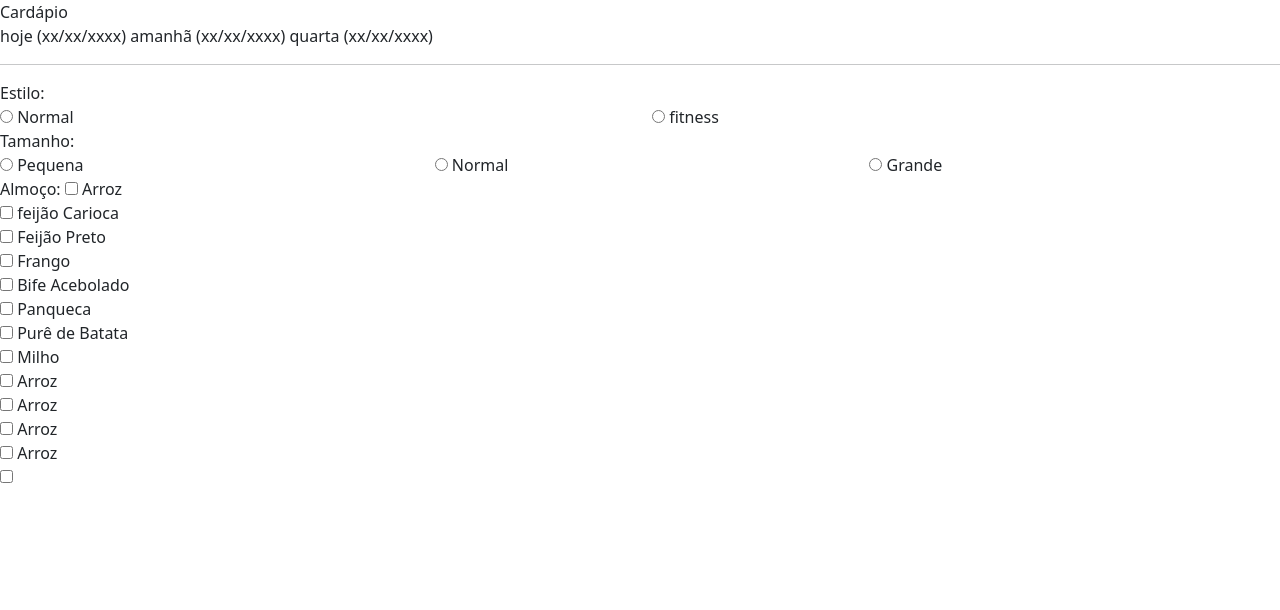
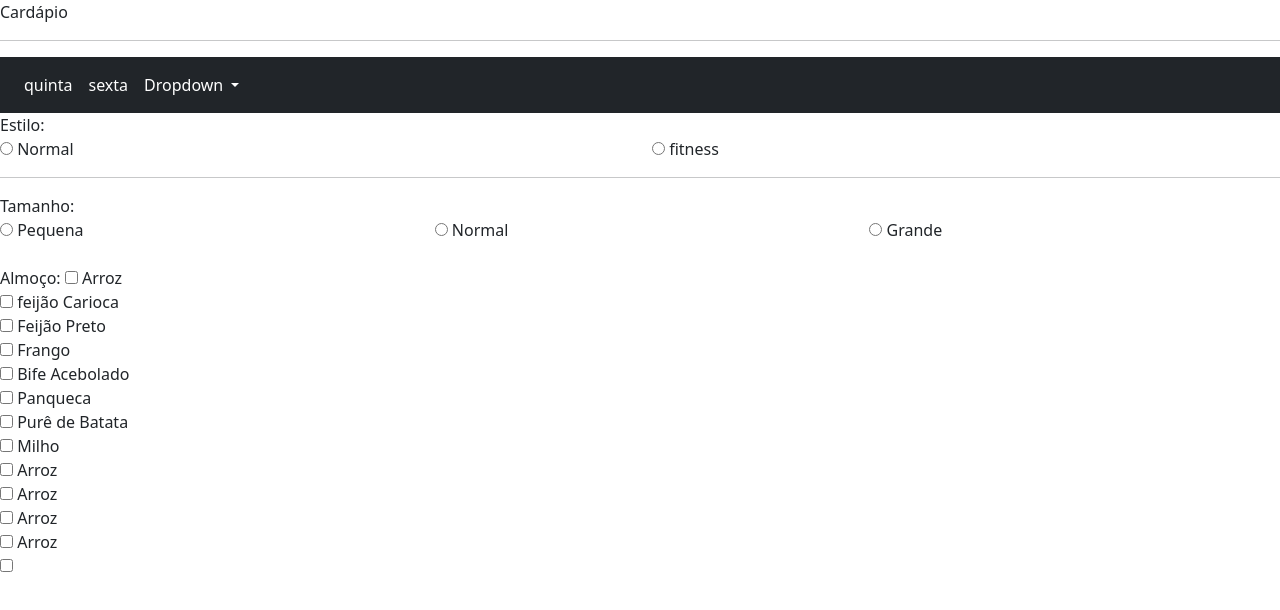
Before and after one commit to Nikolasfurtado/CantinaVirtual, a plain HTML site: page menu.html in a window 1280 px wide. Drawn offline with nearby package versions, Linux system fonts and the light colour scheme.

Commit message:
new features added
starting menu composition with js for marking actual and future date for menu.

```diff
--- a/like_button.js
+++ b/like_button.js
@@ -1,4 +1,23 @@
-// ... o código inicial que você copiou ...
+function puxa() {
 
-const domContainer = document.querySelector('#like_button_container');
-ReactDOM.render(e(LikeButton), domContainer);
+    {
+        dayName = new Array("domingo", "segunda", "terça", "quarta", "quinta", "sexta", "sábado");
+        monName = new Array("janeiro", "fevereiro", "março", "abril", "Maio", "junho", "agosto", "outubro", "novembro", "dezembro");
+        now = new Date;
+    }
+
+    var today = document.getElementById("today");
+    today.innerHTML = dayName[now.getDay()];
+
+    var tomorrow = document.getElementById("tomorrow");
+    tomorrow.innerHTML = dayName[now.getDay() + 1];
+
+
+
+    //("Hoje é " + now.getDay() + ", " + now.getDate() + " de " + now.getMonth() + " de " + now.getFullYear());
+
+
+    ////html para ajustar
+    //test.innerHTML = ("<h1> Hoje é " + dayName[now.getDay()] + ", " + now.getDate() + " de " + monName[now.getMonth()] + " de " + now.getFullYear() + ". </h1>");
+
+}
--- a/menu.html
+++ b/menu.html
@@ -15,15 +15,43 @@
     <title>Menu</title>
 </head>
 
-<body>
+<body onload="puxa()">
     <div>Cardápio</div>
-
-    <div>
-        hoje (xx/xx/xxxx) amanhã (xx/xx/xxxx) quarta (xx/xx/xxxx)
-    </div>
     <hr>
 
     <div>
+        <nav class=" navbar navbar-expand-lg navbar-light bg-dark ">
+            <a class="navbar-brand" href="#"></a>
+            <button class="navbar-toggler" type="button" data-toggle="collapse" data-target="#navbarSupportedContent" aria-controls="navbarSupportedContent" aria-expanded="false" aria-label="Toggle navigation">
+              <span class="navbar-toggler-icon"></span>
+            </button>
+
+            <div class="collapse navbar-collapse" id="navbarSupportedContent">
+                <ul class="navbar-nav mr-auto">
+                    <li class="nav-item active">
+                        <a id="today" class="text-white nav-link" href="#">Home <span class="sr-only">(current)</span></a>
+                    </li>
+                    <li class="nav-item">
+                        <a id="tomorrow" class="text-white nav-link" href="#">Link</a>
+                    </li>
+                    <li class="nav-item dropdown">
+                        <a class="text-white nav-link dropdown-toggle" href="#" id="navbarDropdown" role="button" data-toggle="dropdown" aria-haspopup="true" aria-expanded="false">
+                    Dropdown
+                  </a>
+                        <div class="dropdown-menu" aria-labelledby="navbarDropdown">
+                            <a class="dropdown-item" href="#">Action</a>
+                            <a class="dropdown-item" href="#">Another action</a>
+                            <div class="dropdown-divider"></div>
+                            <a class="dropdown-item" href="#">Something else here</a>
+                        </div>
+                    </li>
+
+                </ul>
+
+            </div>
+        </nav>
+
+
         Estilo:
         <div class="row">
             <div class="col">
@@ -35,9 +63,7 @@
                 <label for="fd1">fitness</label><br>
             </div>
         </div>
-
-
-        Tamanho:
+        <hr> Tamanho:
         <div class="row">
             <div class="col">
                 <input type="radio" id="fooditem2" name="fd1" value="fd1">
@@ -48,8 +74,8 @@
                 <label for="fd1">Normal</label><br>
             </div>
             <div class="col">
-                <input type="radio" id="fooditem2" name="fd1" value="fd1">
-                <label for="fd1">Grande</label><br>
+                <input type="radio" id="fooditem2" names="fd1" value="fd1">
+                <label for="fd1">Grande</label><br><br>
             </div>
         </div>
 
@@ -87,6 +113,7 @@
 
         </div>
 
+        <script src="like_button.js"></script>
 </body>
 
 </html>
--- a/style.css
+++ b/style.css
@@ -10,3 +10,7 @@
     flex-wrap: wrap;
     gap: 10px;
 }
+
+a {
+    color: white;
+}
```
Also changed, not shown: index.html (+3 -1 lines).
